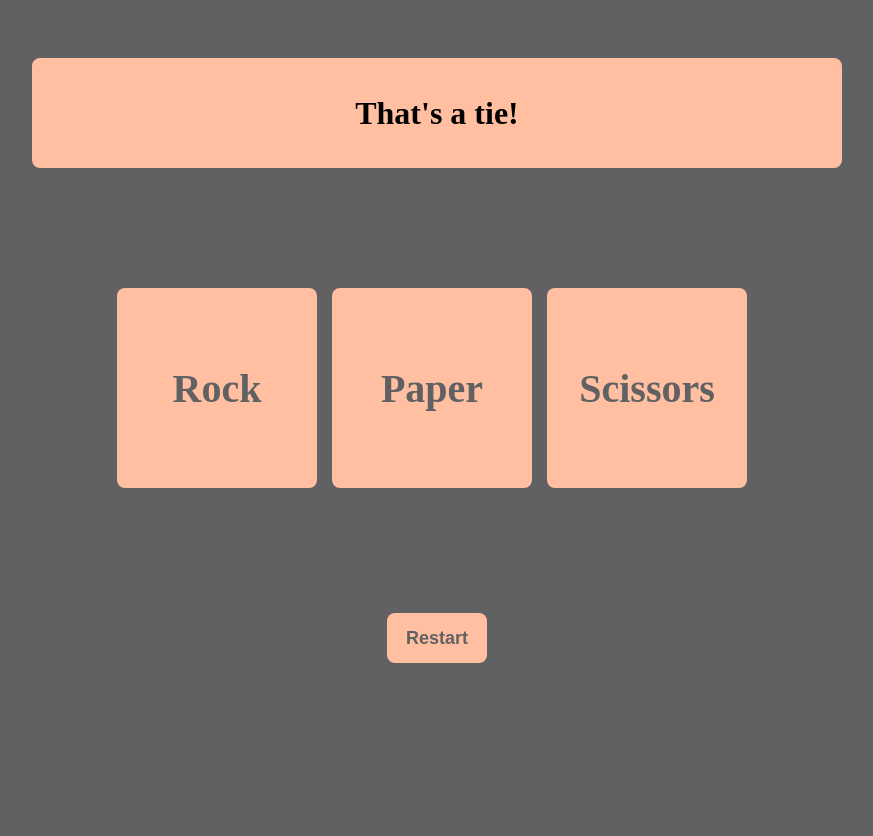
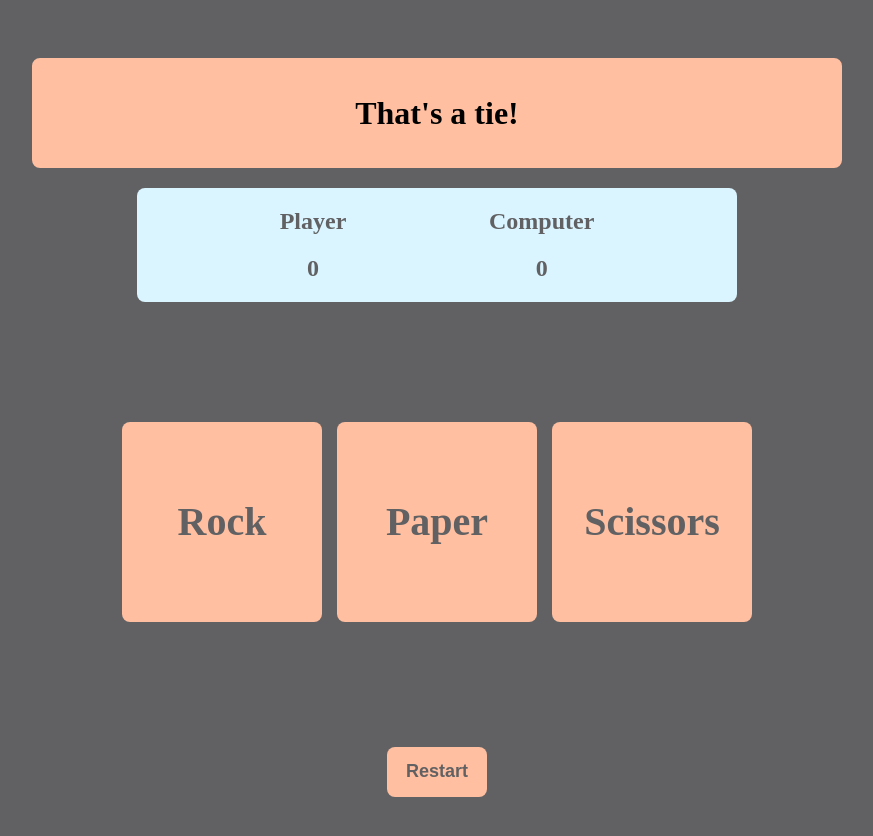
Before and after one commit to Yusef-H/rock_paper_scissors, a plain HTML site: page index.html in a window 1280 px wide. Both pictures are taken after a click on the element "Rock". Shown: the whole page, without its empty margins (203-1076 px from the left). Before the commit the page ends 800 px from the top, so only its background shows below. Drawn offline with Linux system fonts and the light colour scheme.

Commit message:
Add scoreboard

```diff
--- a/game.css
+++ b/game.css
@@ -4,6 +4,11 @@ html{
     align-items: center;
     padding: 50px;
     background-color: #616163;
+}
+body{
+    display: flex;
+    flex-direction: column;
+    align-items: center;
 }
 .title{
     display: flex;
@@ -15,6 +20,28 @@ html{
     background-color: #FFBFA0;
     border-radius: 8px;
 }
+
+.score-board{
+    display: flex;
+    margin-top: 20px;
+    border-radius: 8px;
+    width: 600px;
+    color: #616163;
+    justify-content: space-evenly;
+    background-color: #DAF5FF;
+}
+.score-board.div{
+    display: flex;
+    flex-direction: column;
+    align-items: center;
+}
+
+.player-score, .computer-score{
+    display: flex;
+    justify-content: center;
+}
+
+
 
 .options{
     display: flex;
--- a/game.js
+++ b/game.js
@@ -51,23 +51,13 @@ function playRound(playerSelection, computerSelection){
     }
 }
 
-
-function handleDom(){
-    const buttons = document.querySelectorAll('.opt');
-    buttons.forEach((button)=>{
-        button.addEventListener('click', (e)=>{
-            console.log(e.target.textContent);
-        })
-    })
-}
-
-
 function getOptionButtons(){
     return document.querySelectorAll('.opt');
 }
 
-
-
+/**
+ * Display the round result on the board.
+ */
 function displayResult(result){
     const titleBoard = document.querySelector('.title');
     const titleText = document.querySelector('h1');
@@ -75,6 +65,24 @@ function displayResult(result){
     titleBoard.appendChild(titleText);
 }
 
+/**
+ * Check if the player won.
+ */
+function winCheck(result){
+    return result.slice(4,8) === 'win!';
+}
+
+function tieCheck(result){
+    return result.slice(9,12) === 'tie';
+}
+
+function updateScoreBoard(playerScore, computerScore){
+    const playerScoreBoard = document.querySelector('.player-score');
+    const computerScoreBoard = document.querySelector('.computer-score');
+    playerScoreBoard.textContent = "" + playerScore;
+    computerScoreBoard.textContent = "" + computerScore;
+
+}
 
 /**
  * Plays a rock paper scissors game between a player and
@@ -91,10 +99,11 @@ function game(){
             const playerSelection = e.target.textContent;
             let result = playRound(playerSelection,getComputerChoice());
             displayResult(result);
-            // if(winCheck(result))
-            //     playerScore++;
-            // else
-            //     computerScore++;
+            if(winCheck(result))
+                playerScore++;
+            else if(!tieCheck(result))
+                computerScore++;
+            updateScoreBoard(playerScore, computerScore);
         })
     })
 }
--- a/index.html
+++ b/index.html
@@ -12,6 +12,16 @@
     <div class="title" >
         <h1>Welcome To the Game!</h1>
     </div>
+    <div class="score-board" >
+        <div>
+            <h2>Player</h2>
+            <h2 class="player-score">0</h2>
+        </div>
+        <div>
+            <h2>Computer</h2>
+            <h2 class="computer-score">0</h2>
+        </div>
+    </div>
     <div class="options" >
         <h2 class = "opt rock">Rock</h2>
         <h2 class = "opt paper">Paper</h2>
```
